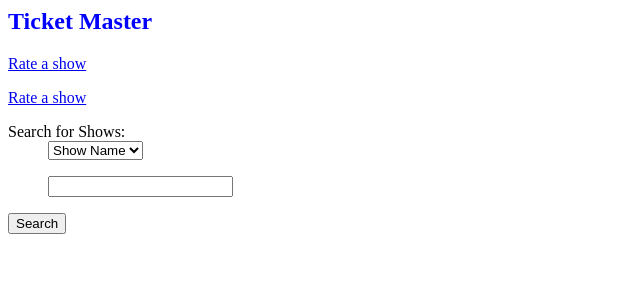
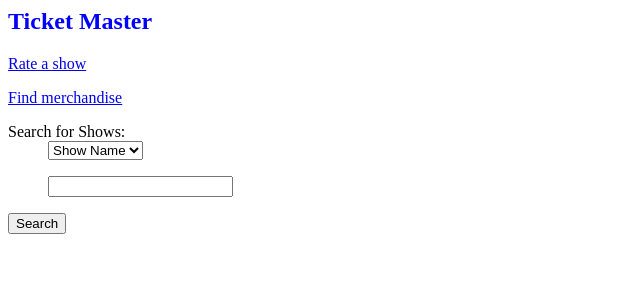
Before and after one commit to JG1109/ticket-master, a Flask app: page / in a window 1280 px wide. Shown: the top 300 px of the page, without its empty margins (0-640 px from the left). Run offline with Flask 2, Linux system fonts and the light colour scheme; parts of the project's set-up code (start-up, migrations or seed data) failed here and were passed over; some libraries are stand-ins or nearby versions.

Commit message:
Update index.html

```diff
--- a/templates/index.html
+++ b/templates/index.html
@@ -10,7 +10,7 @@
 <a href="{{ url_for('.rate_show') }}"> Rate a show </a>
 
 <p></p><p>
-<a href="{{ url_for('.shop') }}"> Rate a show </a>
+<a href="{{ url_for('.shop') }}"> Find merchandise </a>
 
 {% with messages = get_flashed_messages() %}
   {% if messages %}
```
